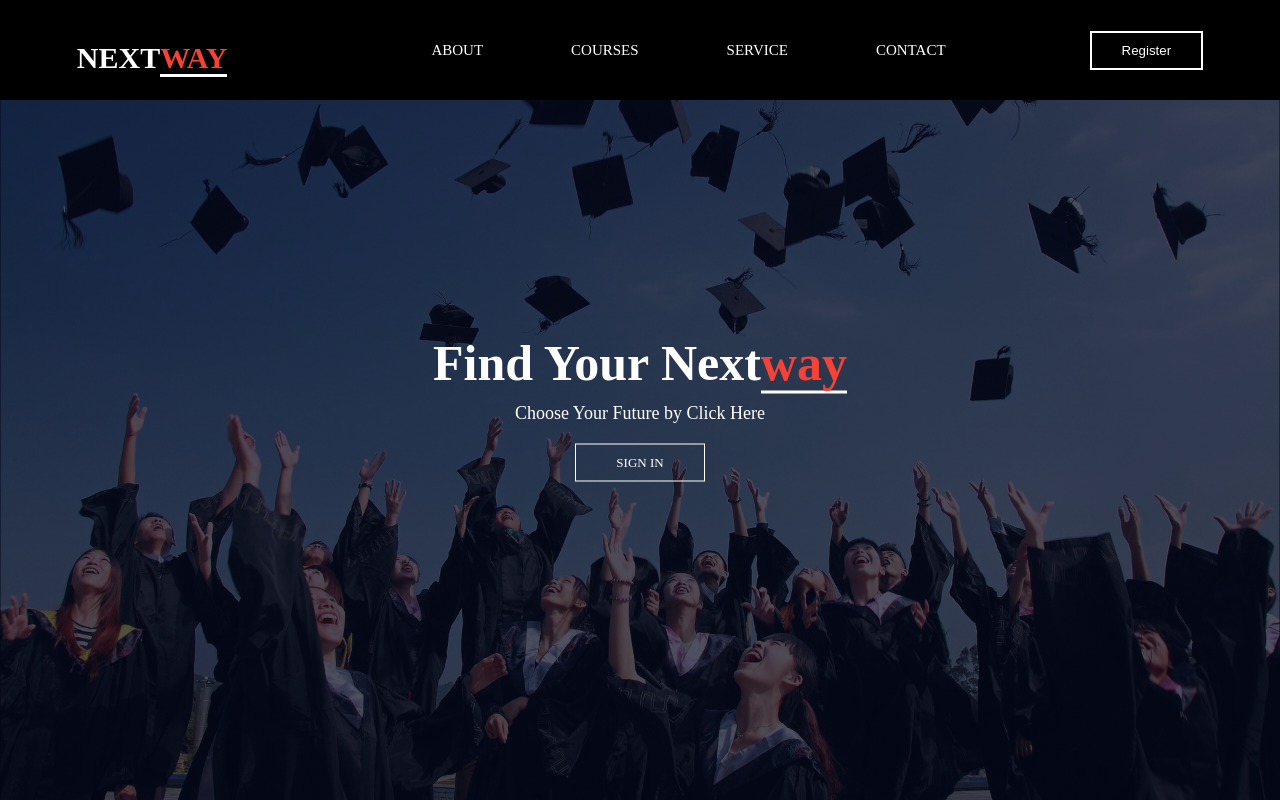
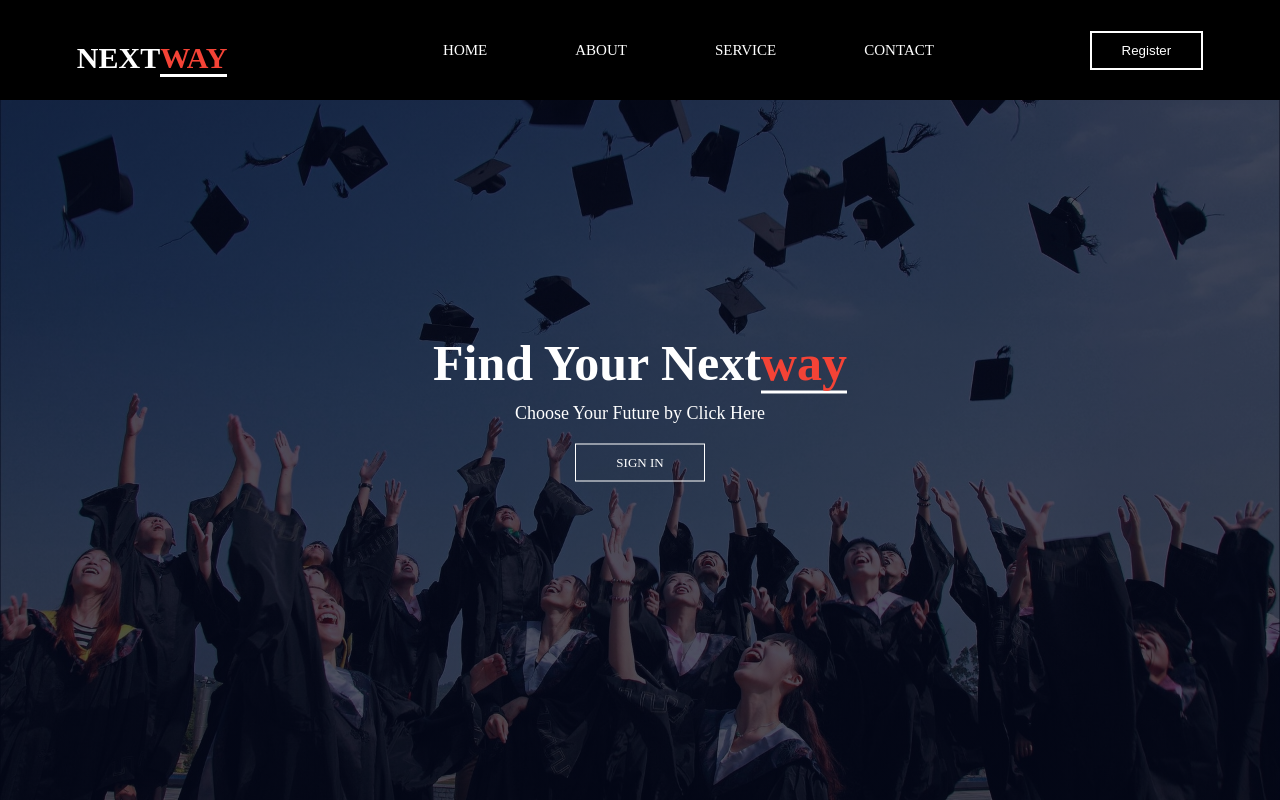
Before and after one commit to Sundarrubesh/education, a Flask app: page / in a window 1280 px wide. Run offline with Flask 3, Linux system fonts and the light colour scheme.

Commit message:
COURSES CHANGES

```diff
--- a/templates/courses.html
+++ b/templates/courses.html
@@ -15,7 +15,7 @@
                   <ul>
                       <li><a href="/">HOME</a></li>
                       <li><a href="/about">ABOUT</a></li>
-
+                      <li><a href="/courses">COURSES</a></li>
                       <li><a href="/blog">SERVICE</a></li>
                       <li><a href="/contact">CONTACT</a></li>
                   </ul>
--- a/templates/home.html
+++ b/templates/home.html
@@ -12,9 +12,8 @@
         <nav>
             <h1 class="logo">Next<span>Way</span></h1>
             <ul>
-
+                <li><a href="/">HOME</a></li>
                 <li><a href="/about">ABOUT</a></li>
-                <li><a href="/courses">COURSES</a></li>
                 <li><a href="/blog">SERVICE</a></li>
                 <li><a href="/contact">CONTACT</a></li>
             </ul>
```
Also changed, not shown: admin.db.
